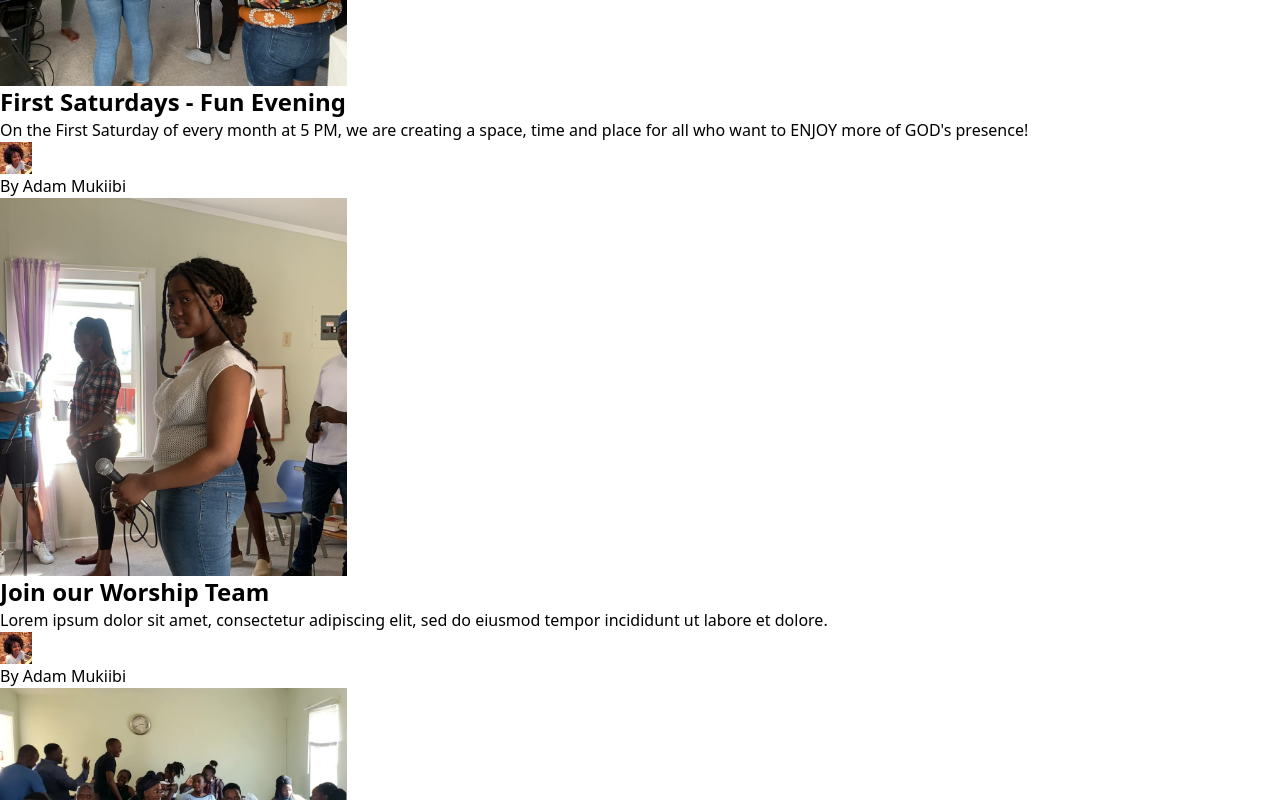
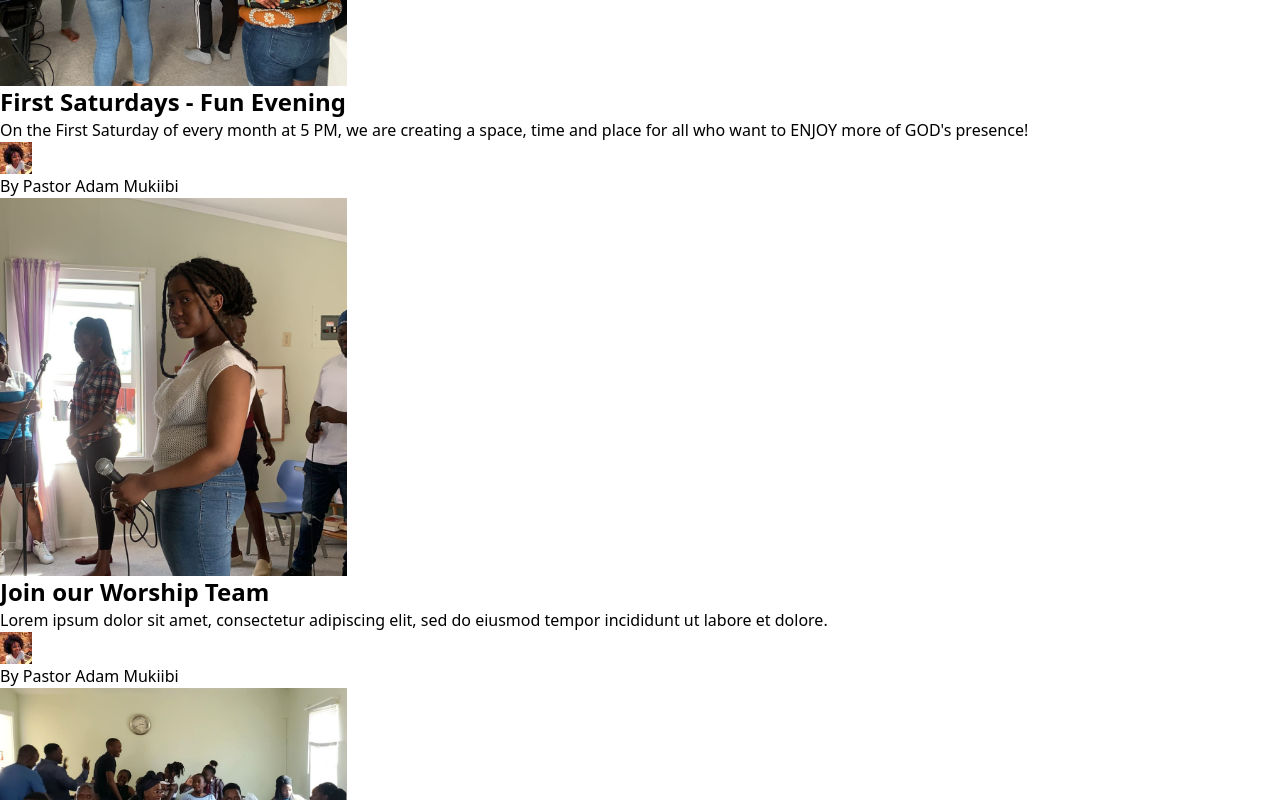
Before and after one commit to Bwogi/rhf, a React (Vite) app: page / in a window 1280 px wide. Shown: the part 2000-2800 px from the top of the page. Built offline with nearby package versions, Linux system fonts and the light colour scheme.

Commit message:
button work

```diff
--- a/index.html
+++ b/index.html
@@ -4,7 +4,7 @@
     <meta charset="UTF-8" />
     <link rel="icon" type="image/svg+xml" href="/src/favicon.svg" />
     <meta name="viewport" content="width=device-width, initial-scale=1.0" />
-    <title>Restoration House Fellowship | Home</title>
+    <title>Restoration House Ministries | Home</title>
   </head>
   <body class="font-inter antialiased bg-white text-gray-800 tracking-tight">
     <noscript>You need to enable JavaScript to run this app.</noscript>
--- a/src/pages/About.jsx
+++ b/src/pages/About.jsx
@@ -42,7 +42,7 @@ export default function About() {
     // <div className="bg-white py-24 sm:py-32 lg:py-40">
     //   <div className="mx-auto max-w-7xl px-6 lg:px-8">
     //     <div className="sm:text-center">
-    //       <h2 className="text-lg font-semibold leading-8 text-[#077CB5]">About Restoration House Fellowship, San Francisco, California</h2>
+    //       <h2 className="text-lg font-semibold leading-8 text-[#077CB5]">About Restoration House Ministries, San Francisco, California</h2>
     //       <p className="mt-2 text-3xl font-bold tracking-tight text-gray-900 sm:text-4xl">Our main goal is to help create a community of people growing together while celebrating the goodness of the Almighty God.</p>
     //       <p className="mx-auto mt-6 max-w-2xl text-lg leading-8 text-gray-600">
     //       We believe that salvation is by grace alone through faith alone in Christ alone.
@@ -52,7 +52,7 @@ export default function About() {
     //     <div className="mt-0 max-w-lg sm:mx-auto md:max-w-none">
     //     <div className='py-12'>
     //         <h3 className='text-4xl text-[#077CB5] py-3'>Core Values</h3>
-    //         <p>Our values are meant to bring clarity to the things that matter most at Restoration House Fellowship. They guide how we achieve our mission and influence leadership decisions as well as daily ministry plans.</p>
+    //         <p>Our values are meant to bring clarity to the things that matter most at Restoration House Ministries. They guide how we achieve our mission and influence leadership decisions as well as daily ministry plans.</p>
     //     </div>
     //       <div className="grid grid-cols-1 gap-y-16 md:grid-cols-2 md:gap-x-12 md:gap-y-16">
     //         {features.map((feature) => (
--- a/src/pages/Home.jsx
+++ b/src/pages/Home.jsx
@@ -49,9 +49,9 @@ function Home() {
           <Blog />
         </div>
         <Cta />
-        <div id="contact">
+        {/* <div id="contact">
           <Contact />
-        </div>
+        </div> */}
       </main>
 
       {/*  Site footer */}
--- a/src/pages/SignIn.jsx
+++ b/src/pages/SignIn.jsx
@@ -1,6 +1,6 @@
 import React from "react";
 import { Link } from "react-router-dom";
-import Logo from "/images/restorationHouseFellowship-logo.png";
+import Logo from "/images/restorationHouseMinistries-logo.png";
 
 function SignIn() {
   return (
--- a/src/pages/SignUp.jsx
+++ b/src/pages/SignUp.jsx
@@ -1,6 +1,6 @@
 import React from "react";
 import { Link } from "react-router-dom";
-import Logo from "/images/restorationHouseFellowship-logo.png";
+import Logo from "/images/restorationHouseMinistries-logo.png";
 
 // import Avatar from '../images/join-avatar.jpg';
 
@@ -46,7 +46,7 @@ function SignUp() {
                   {/* <img className="rounded-full" src={Avatar} width="48" height="48" alt="Avatar 01" /> */}
                 </div>
                 <h1 className="h2 font-cabinet-grotesk">
-                  You've been invited to Join the Restoration House Fellowship
+                  You've been invited to Join the Restoration House Ministries
                 </h1>
               </div>
               {/* Form */}
--- a/src/partials/Blog.jsx
+++ b/src/partials/Blog.jsx
@@ -1,47 +1,44 @@
-import React from 'react';
+import React from "react";
 
-import Post01 from '/images/blog-01.jpg';
-import Post02 from '/images/blog-02.jpg';
-import Post03 from '/images/blog-03.jpg';
-import PostAuthor01 from '/images/blog-author-01.jpg';
-import PostAuthor02 from '/images/blog-author-02.jpg';
-import PostAuthor03 from '/images/blog-author-03.jpg';
+import Post01 from "/images/blog-01.jpg";
+import Post02 from "/images/blog-02.jpg";
+import Post03 from "/images/blog-03.jpg";
+import PostAuthor01 from "/images/blog-author-01.jpg";
+import PostAuthor02 from "/images/blog-author-02.jpg";
+import PostAuthor03 from "/images/blog-author-03.jpg";
 
 const articles = [
   {
     id: 1,
-    title: 'First Saturdays - Fun Evening',
+    title: "First Saturdays - Fun Evening",
     desc: "On the First Saturday of every month at 5 PM, we are creating a space, time and place for all who want to ENJOY more of GOD's presence!",
-    image: '/images/blog-01.jpg',
-    author: 'Adam Mukiibi',
-    authorImage: 'images/blog-author-01.jpg',
-    date: '2018-01-01',
-    link: '#',
+    image: "/images/blog-01.jpg",
+    author: "Pastor Adam Mukiibi",
+    authorImage: "images/blog-author-01.jpg",
+    date: "2018-01-01",
+    link: "#",
   },
   {
     id: 2,
-    title: 'Join our Worship Team',
-    desc: 'Lorem ipsum dolor sit amet, consectetur adipiscing elit, sed do eiusmod tempor incididunt ut labore et dolore.',
-    image: '/images/blog-02.jpg',
-    author: 'Adam Mukiibi',
-    authorImage: 'images/blog-author-01.jpg',
-    date: '2018-01-01',
-    link: '#',
+    title: "Join our Worship Team",
+    desc: "Lorem ipsum dolor sit amet, consectetur adipiscing elit, sed do eiusmod tempor incididunt ut labore et dolore.",
+    image: "/images/blog-02.jpg",
+    author: "Pastor Adam Mukiibi",
+    authorImage: "images/blog-author-01.jpg",
+    date: "2018-01-01",
+    link: "#",
   },
   {
     id: 3,
-    title: 'Kids Service',
-    desc: 'Lorem ipsum dolor sit amet, consectetur adipiscing elit, sed do eiusmod tempor incididunt ut labore et dolore.',
-    image: '/images/blog-03.jpg',
-    author: 'Adam Mukiibi',
-    authorImage: 'images/blog-author-01.jpg',
-    date: '2018-01-01',
-    link: '#',
+    title: "Kids Service",
+    desc: "Lorem ipsum dolor sit amet, consectetur adipiscing elit, sed do eiusmod tempor incididunt ut labore et dolore.",
+    image: "/images/blog-03.jpg",
+    author: "Pastor Adam Mukiibi",
+    authorImage: "images/blog-author-01.jpg",
+    date: "2018-01-01",
+    link: "#",
   },
-
-
-
-]
+];
 
 function Blog() {
   return (
@@ -50,28 +47,57 @@ function Blog() {
         <div className="py-12 md:py-20">
           {/* Section header */}
           <div className="pb-12 md:pb-20">
-            <h2 className="h2 font-cabinet-grotesk text-center md:text-left">Our blog</h2>
+            <h2 className="h2 font-cabinet-grotesk text-center md:text-left">
+              Our blog
+            </h2>
           </div>
           {/* Posts */}
           <div className="max-w-sm mx-auto md:max-w-none grid gap-12 md:grid-cols-3 md:gap-x-6 md:gap-y-8 items-start">
             {articles.map((article) => (
-              <article className="h-full flex flex-col space-y-5" key={article.id}  data-aos="fade-down">
+              <article
+                className="h-full flex flex-col space-y-5"
+                key={article.id}
+                data-aos="fade-down"
+              >
                 <a className="block group overflow-hidden" href="#0">
-                <img className="w-full aspect-[7/4] object-cover group-hover:scale-105 transition duration-700 ease-out" src={article.image} width="347" height="198" alt="Post 01" />
+                  <img
+                    className="w-full aspect-[7/4] object-cover group-hover:scale-105 transition duration-700 ease-out"
+                    src={article.image}
+                    width="347"
+                    height="198"
+                    alt="Post 01"
+                  />
                 </a>
                 <div className="grow flex flex-col">
                   <header>
                     <h3 className="h4 font-cabinet-grotesk font-bold mb-2">
-                      <a className="inline-block decoration-blue-500 decoration-2 underline-offset-2 hover:underline" href={article.link}>{article.title}</a>
+                      <a
+                        className="inline-block decoration-blue-500 decoration-2 underline-offset-2 hover:underline"
+                        href={article.link}
+                      >
+                        {article.title}
+                      </a>
                     </h3>
                   </header>
                   <p className="text-gray-500 grow">{article.desc}</p>
                   <footer className="flex items-center text-sm mt-4">
                     <a href="#0">
-                    <img className="rounded-full shrink-0 mr-3" src={article.authorImage} width="32" height="32" alt="Author 01" />
+                      <img
+                        className="rounded-full shrink-0 mr-3"
+                        src={article.authorImage}
+                        width="32"
+                        height="32"
+                        alt="Author 01"
+                      />
                     </a>
                     <div>
-                      <span className="text-gray-500">By</span> <a className="font-medium decoration-blue-500 decoration-2 underline-offset-2 hover:underline" href="#0">{article.author}</a>
+                      <span className="text-gray-500">By</span>{" "}
+                      <a
+                        className="font-medium decoration-blue-500 decoration-2 underline-offset-2 hover:underline"
+                        href="#0"
+                      >
+                        {article.author}
+                      </a>
                     </div>
                   </footer>
                 </div>
--- a/src/partials/ContentSection.jsx
+++ b/src/partials/ContentSection.jsx
@@ -16,7 +16,7 @@ export default function ContentSection() {
                   Grow closer to God
                 </h2>
                 <p className="mt-4 text-lg text-gray-500">
-                  Restoration House Fellowship is not a just building structure,
+                  Restoration House Ministries is not a just building structure,
                   it is us, the people who make up the church with opportunities
                   to stay connected. We create community through ministries
                   which allows us to feel and stay connected throughout the
--- a/src/partials/Footer.jsx
+++ b/src/partials/Footer.jsx
@@ -1,6 +1,6 @@
 import React from "react";
 import { Link } from "react-router-dom";
-import LogoDark from "/images/restorationHouseFellowship-logo-dark.png";
+import LogoDark from "/images/restorationHouseMinistries-logo-dark.png";
 
 function Footer() {
   return (
--- a/src/partials/Header.jsx
+++ b/src/partials/Header.jsx
@@ -1,6 +1,6 @@
 import React from "react";
 import { Link } from "react-router-dom";
-import Logo from "/images/restorationHouseFellowship-logo.png";
+import Logo from "/images/restorationHouseMinistries-logo.png";
 
 function Header() {
   return (
--- a/src/partials/HeaderSection.jsx
+++ b/src/partials/HeaderSection.jsx
@@ -5,7 +5,7 @@ export default function HeaderSection() {
       <div className="mx-auto max-w-7xl py-16 px-6 sm:py-24 lg:px-8">
         <div className="text-center">
           <h2 className="text-lg font-semibold text-[#174054]">
-            New Here? Welcome to Restoration House Fellowship, San Francisco, CA
+            New Here? Welcome to Restoration House Ministries, San Francisco, CA
           </h2>
           <p className="mt-1 text-4xl font-bold tracking-tight text-gray-900 sm:text-5xl lg:text-6xl">
             Let's connect with you.
--- a/src/partials/Hero.jsx
+++ b/src/partials/Hero.jsx
@@ -51,7 +51,7 @@ function Hero() {
                 We are a bible believing Church. We create experiences where you
                 and your family can Know God, Grow Closer to Him and Serve Him.
                 Learn about all the different ways you can get connected at the
-                Restoration House Fellowship! We surely want you to discover all
+                Restoration House Ministries! We surely want you to discover all
                 that God has for you.
               </p>
               {/* Buttons */}
@@ -62,7 +62,7 @@ function Hero() {
               >
                 <div>
                   <Link
-                    className="btn bg-blue-100 text-[#174054] hover:bg-[#dead54] hover:text-white w-full shadow-sm"
+                    className="btn text-white bg-[#174054] hover:bg-[#dead54] w-full shadow-sm"
                     to="/signup"
                   >
                     Join Our Community
```
Also changed, not shown: src/partials/Cta.jsx (+3 -3 lines), public/images/restorationHouseMinistries-logo-dark.png (renamed from public/images/restorationHouseFellowship-logo-dark.png), public/images/restorationHouseMinistries-logo.png (renamed from public/images/restorationHouseFellowship-logo.png). Lines whose indentation alone changed are shown as unchanged.
